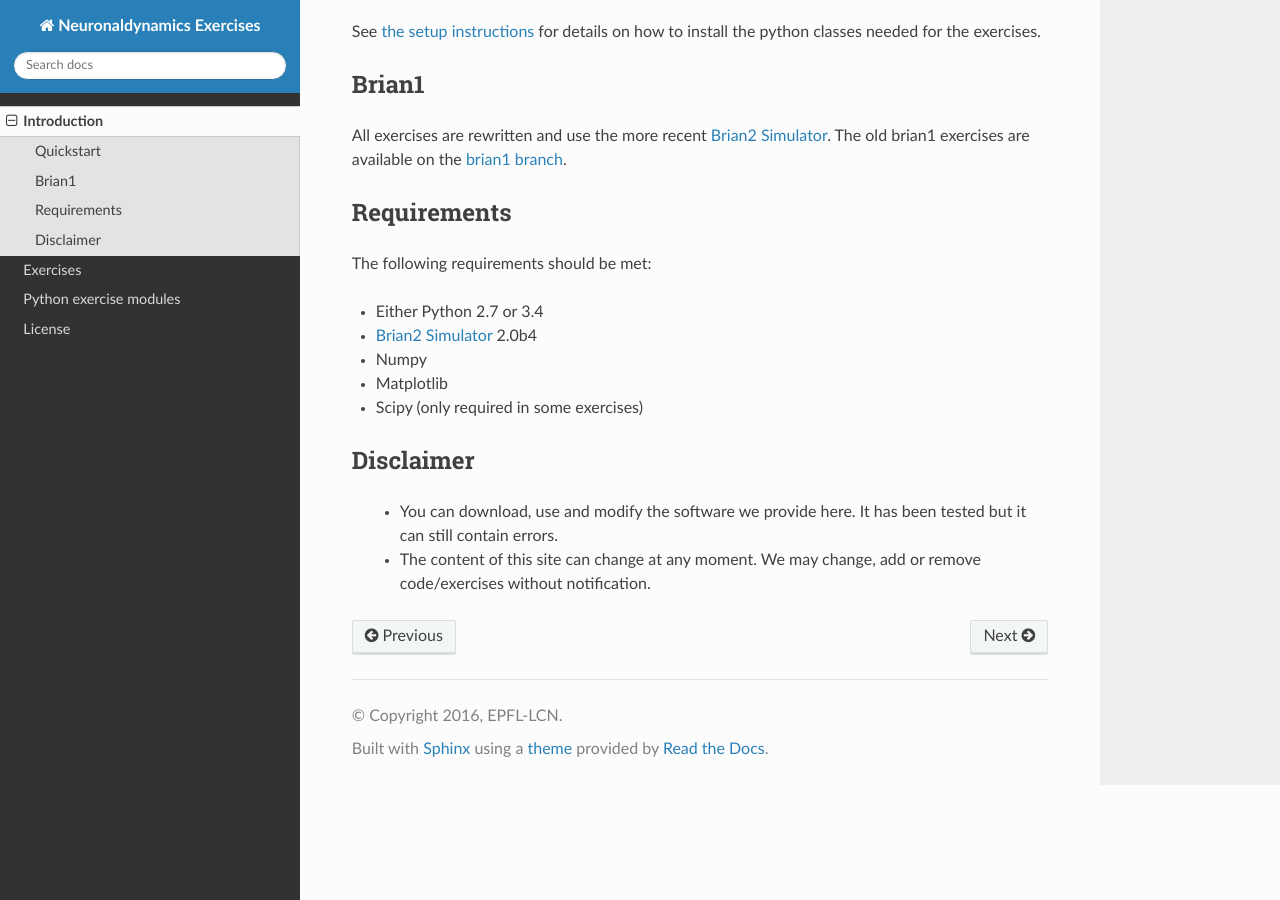
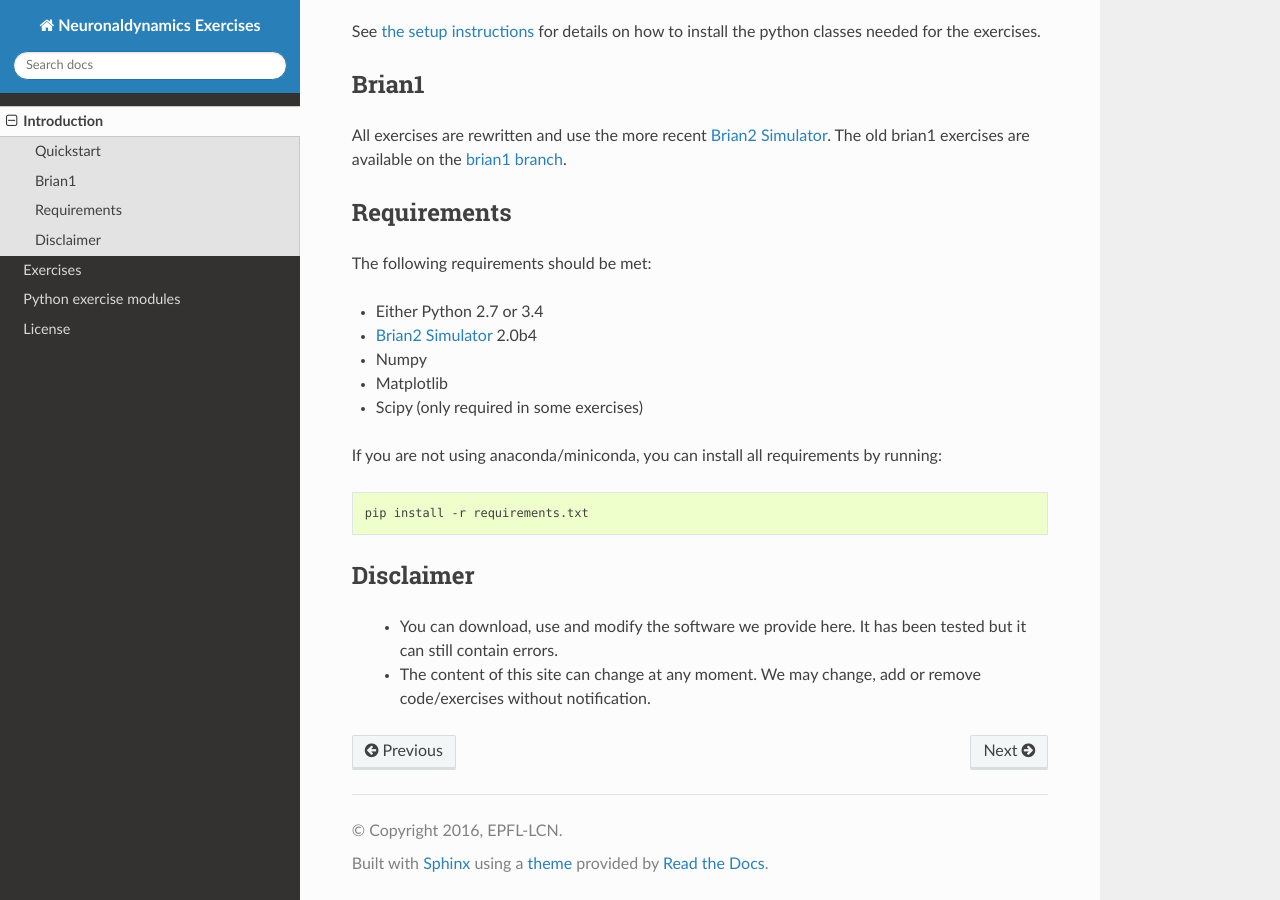
Before and after one commit to EPFL-LCN/neuronaldynamics-exercises, a Sphinx documentation site: the page built from doc/intro.rst, in a window 1280 px wide and 900 px high, scrolled down 570 px. Built offline with Sphinx 7.4.7 and the Read the Docs theme 2.0.0, drawn with Linux system fonts in a browser that asks for light colours; the version number could not be read and is left out.

Commit message:
Install requirements mentioned

```diff
--- a/doc/intro.rst
+++ b/doc/intro.rst
@@ -44,6 +44,13 @@ The following requirements should be met:
 -  Scipy (only required in some exercises)
 
 
+If you are not using anaconda/miniconda, you can install all requirements by running:
+
+.. code-block:: bash
+
+   pip install -r requirements.txt
+
+
 Disclaimer
 ----------
 
```
